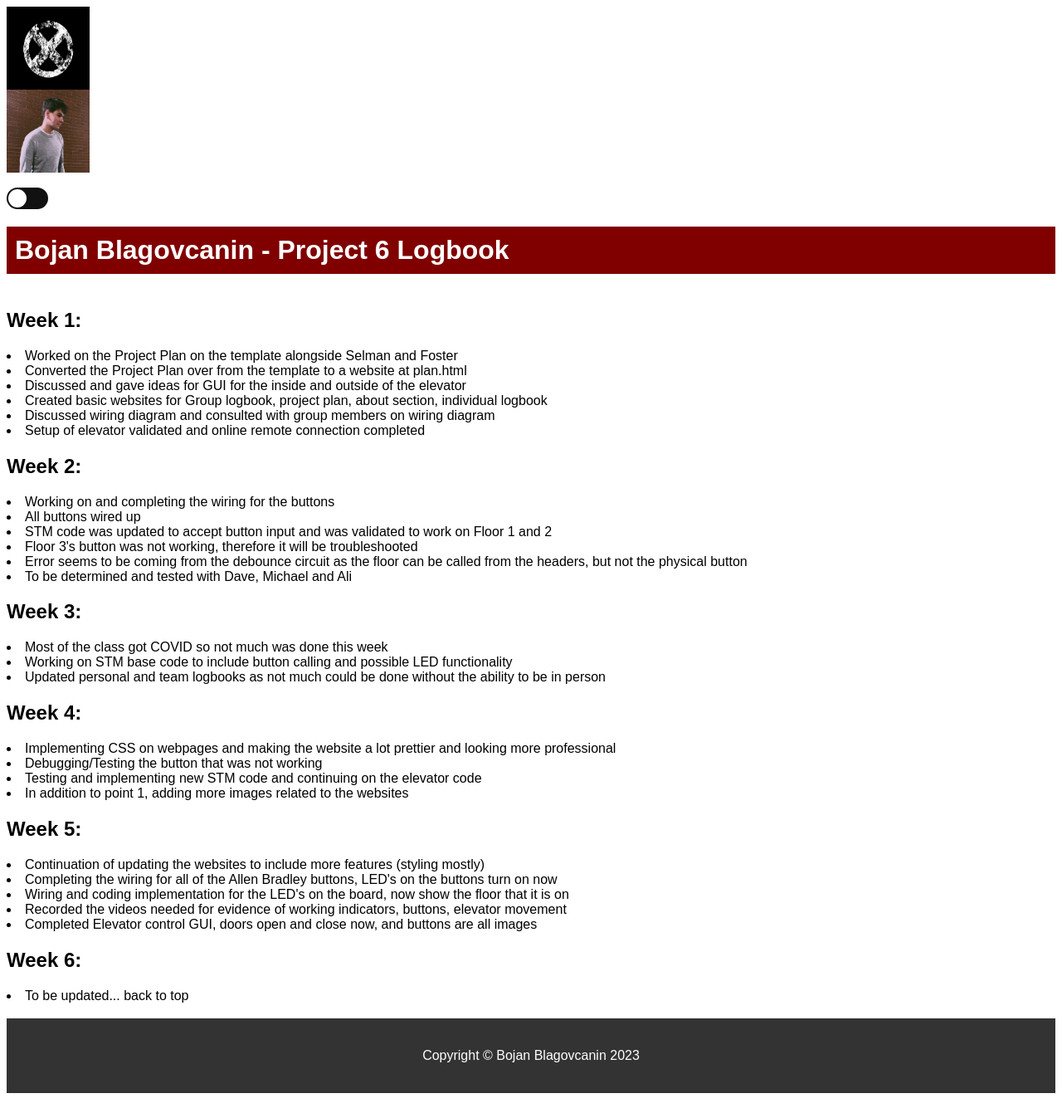
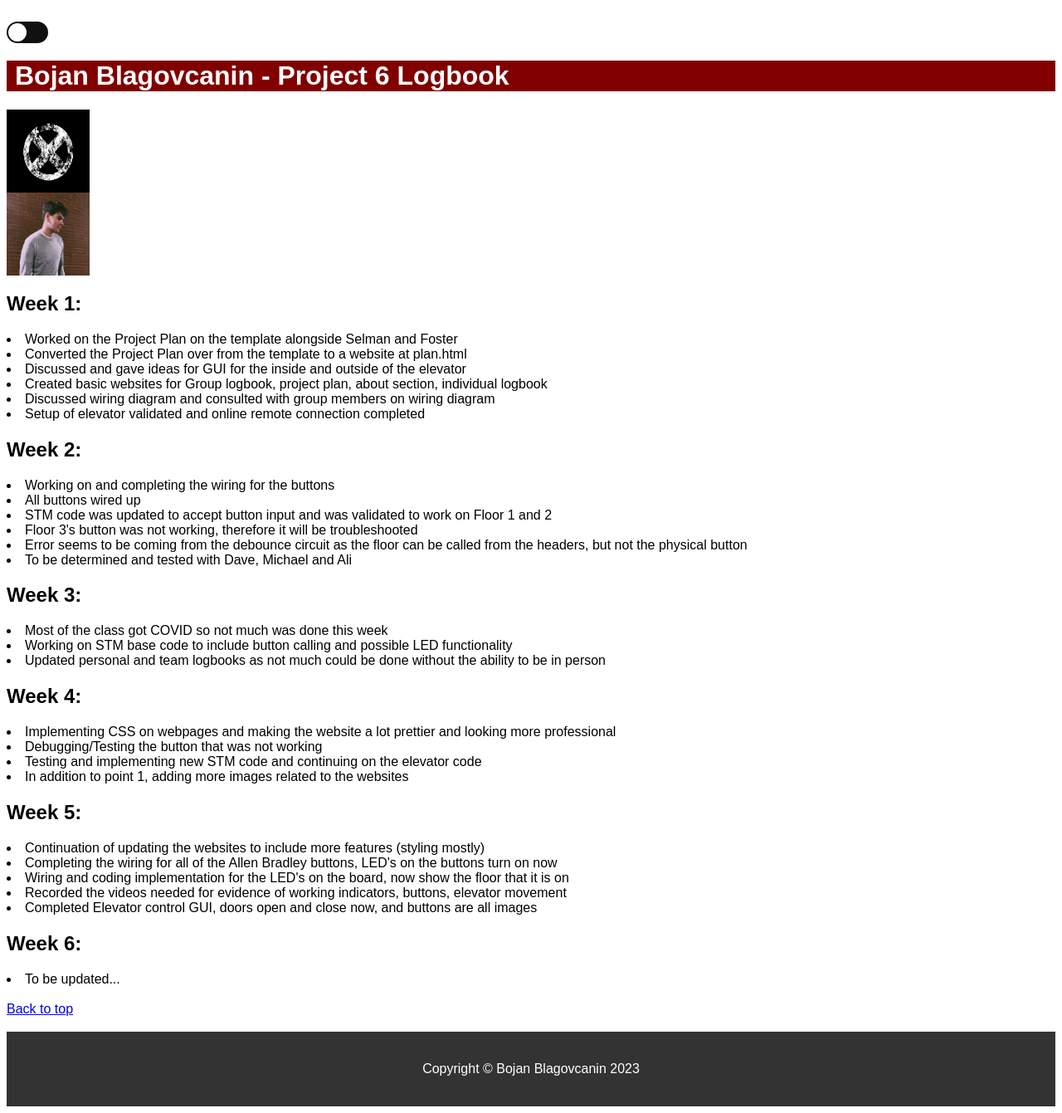
Before and after one commit to bojanblagovcanin/Project-6, a PHP site: page /html/bojanblag_logbook.html in a window 1280 px wide. Shown: the whole page at 83% size. Before the commit the page ends 1317 px from the top, so only its background shows below. Run offline with PHP 8.4, Linux system fonts and the light colour scheme.

Commit message:
random updates to my logbook ignore pls

```diff
--- a/css/lightdarkmode.css
+++ b/css/lightdarkmode.css
@@ -15,7 +15,7 @@ body {
 
 h1 {
     font-family: "Arial", sans-serif;
-    padding: 10px; background-color: #800000;
+    padding: 0px 10px 0px; background-color: #800000;
     color: #fff;
 }
 
--- a/html/bojanblag_logbook.html
+++ b/html/bojanblag_logbook.html
@@ -4,8 +4,6 @@
     <title>Bojan Blagovcanin - Project 6 Logbook</title>
     <meta charset="UTF-8">
     <meta name="Bojan Blagovcanin" content="BojanBlagovcanin" http-equiv="pragma" content="no-cache">
-    <img src="../images/bojan_logo.jpg" width="100" height="100"></img>
-    <img src="../images/bojan_photo.png" width="100" height="100"></img>
     <br>
     <link rel="stylesheet" type="text/css" href="../css/lightdarkmode.css">
 
@@ -18,6 +16,8 @@
         </label>
       </div>
     <h1>Bojan Blagovcanin - Project 6 Logbook</h1>
+    <img src="../images/bojan_logo.jpg" width="100" height="100"></img>
+    <img src="../images/bojan_photo.png" width="100" height="100"></img>
 
     <h2 id="bweek1">Week 1:</h2>
     <u1>
@@ -66,10 +66,11 @@
 
     <h2 id="bweek6">Week 6:</h2>
     <u1>
-        <li>To be updated... back to top</li>
+        <li>To be updated... </li>
     </u1>
 </br>
-
+    <a href="#">Back to top</a>
+    <br>
 <script src="../js/lightdarkmode.js"></script>
 </body>
 <footer>
```
